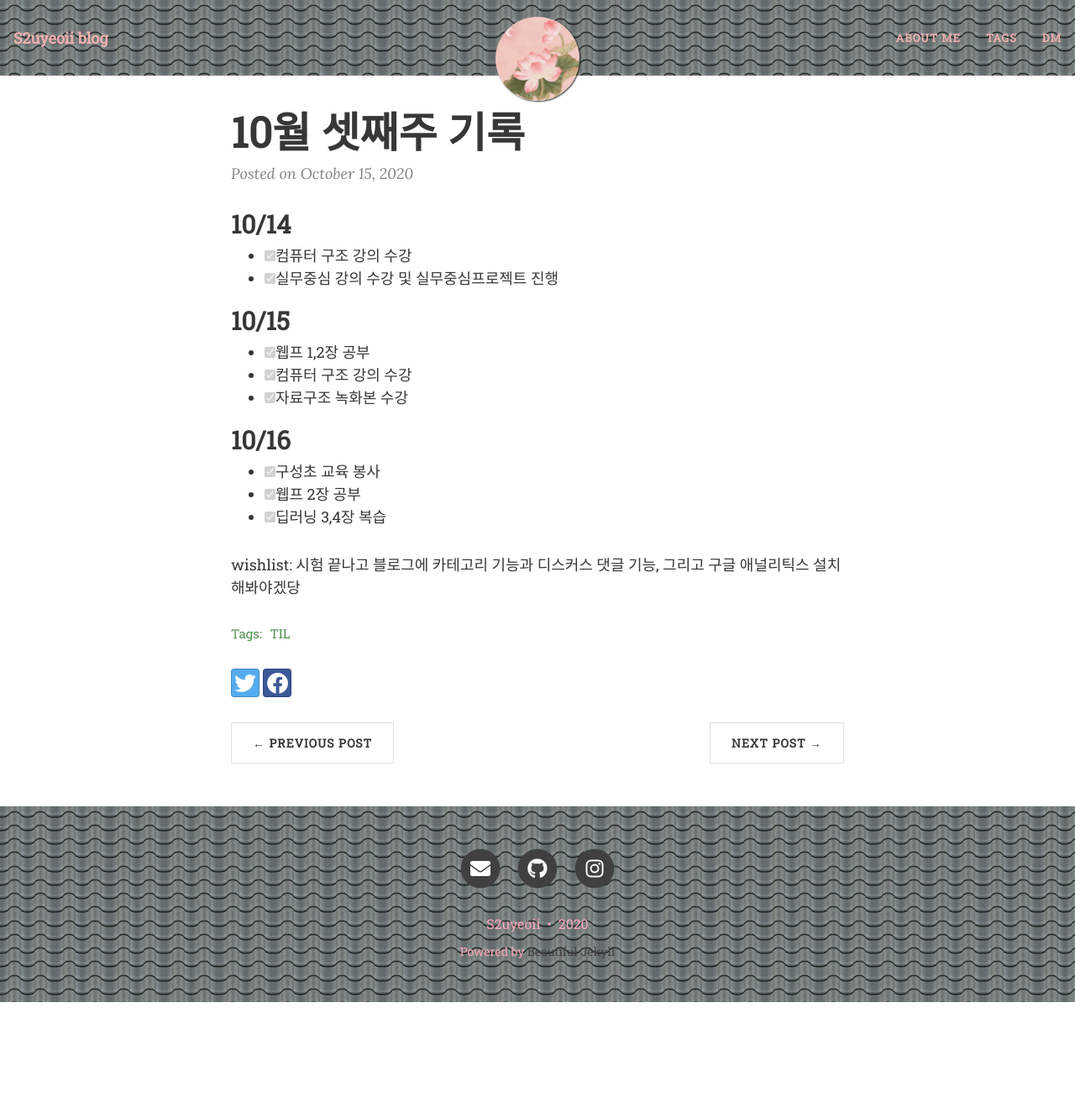
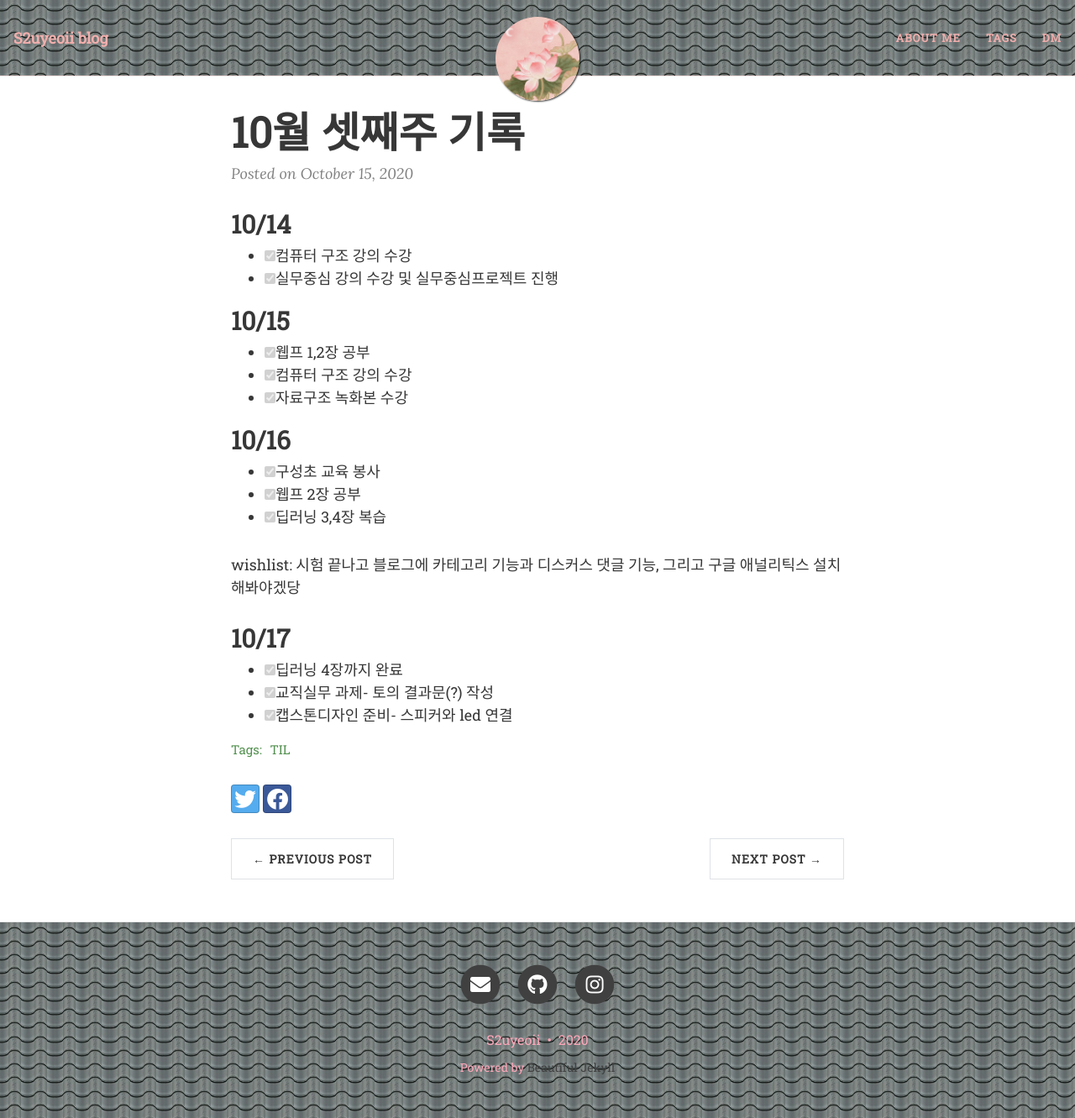
Before and after one commit to yeoneed/yeoneed.github.io, a Jekyll site: the page built from _posts/2020-10-15-10월3주.md, in a window 1280 px wide and 1331 px high. Shown: the whole window at 84% size. Built offline with Jekyll 4.4.1, drawn with Linux system fonts in a browser that asks for light colours; nearby versions of some CDN libraries.

Commit message:
Update 2020-10-15-10월3주.md

```diff
--- a/_posts/2020-10-15-10월3주.md
+++ b/_posts/2020-10-15-10월3주.md
@@ -24,3 +24,9 @@ tags: [TIL]
 - [x] 딥러닝 3,4장 복습
 
 wishlist: 시험 끝나고 블로그에 카테고리 기능과 디스커스 댓글 기능, 그리고 구글 애널리틱스 설치 해봐야겠당
+
+## 10/17
+
+- [x] 딥러닝 4장까지 완료
+- [x] 교직실무 과제- 토의 결과문(?) 작성
+- [x] 캡스톤디자인 준비- 스피커와 led 연결
```
